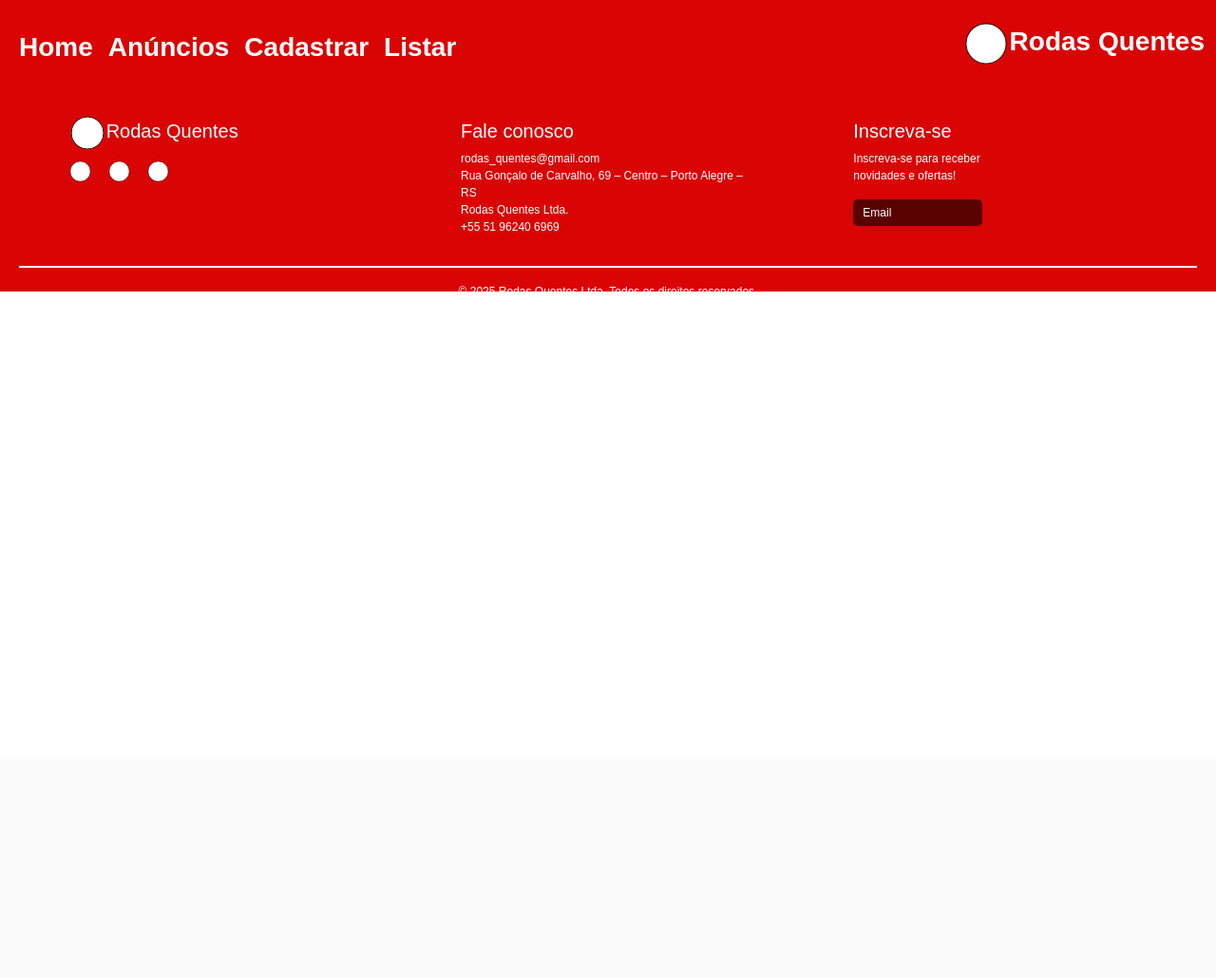
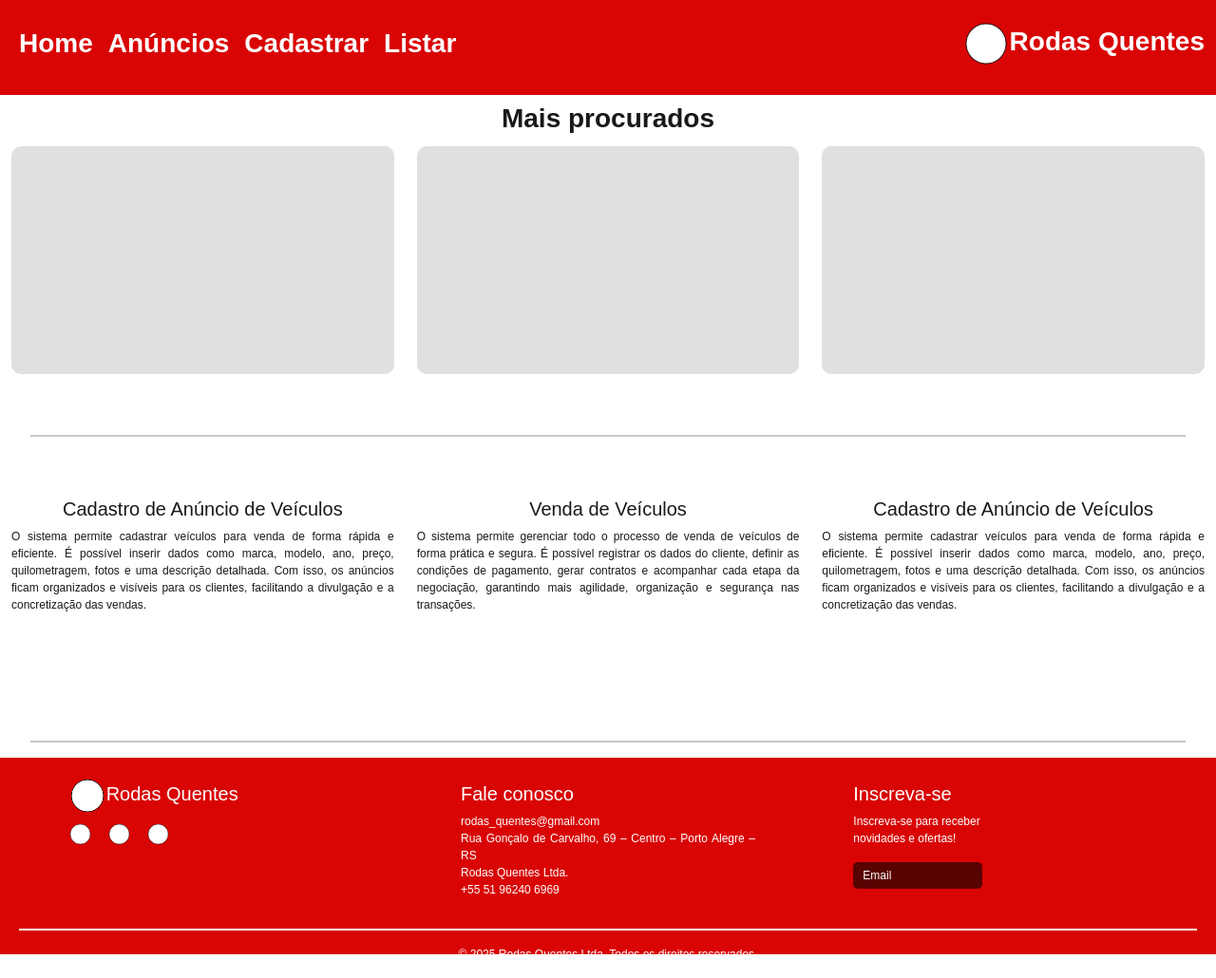
Before and after one commit to pedro-6969/PWII, a PHP site: page / in a window 1280 px wide. Shown: the whole page at 95% size. Before the commit the page ends 307 px from the top, so only its background shows below. Run offline with PHP 8.4, Linux system fonts and the light colour scheme; some web fonts are replaced.

Commit message:
mensagem

```diff
--- a/rodas_quentes/css/style.css
+++ b/rodas_quentes/css/style.css
@@ -47,13 +47,12 @@ body{
     flex-direction: column;
     padding: 20px;
 }
-.h1-white{
+.h1{
     font-family: var(--h1-family);
     font-size: var(--h1-size);
     font-weight: var(--h1-weight);
-    color: var(--white);
 }
-.h1-white:hover{
+.h1:hover{
     color: var(--white) !important;
     text-decoration: none !important;
 }
@@ -67,10 +66,17 @@ h2, .h2{
     font-size: var(--h3-size);
     color: var(--quinary-color);
 }
+.white{
+    color: var(--white);
+}
+.black{
+    color: var(--black);
+}
 p{
     font-family: var(--p-family);
     font-size: var(--p-size);
     color: var(--white);
+    text-align: justify;
 }
 .nav-link:hover{
     text-decoration: underline !important;
@@ -134,16 +140,6 @@ p{
     box-shadow: 0px 0px 100px var(--shadow);
     border-radius: 15px;
 }
-.h1-black{
-    font-family: var(--h1-family);
-    font-size: var(--h1-size);
-    font-weight: var(--h1-weight);
-    color: var(--black);
-}
-.h1-black{
-    color: var(--black);
-    text-decoration: none;
-}
 .input-login{
     width: 400px;
     height: auto;
@@ -180,6 +176,14 @@ p{
     border-radius: 10px;
     margin-top: 36px;
 }
-body.index{
-    min-height: 100vh;
+.card{
+    height: 240px !important;
+    background-color: var(--light-gray) !important;
+    border: none;
+    border-radius: 10px;
 }
+.card-texto{
+    height: 240px !important;
+    border: none;
+    border-radius: 10px;
+}
--- a/rodas_quentes/includes/footer.php
+++ b/rodas_quentes/includes/footer.php
@@ -24,23 +24,23 @@
                 </div>
 
                 <div class="col-xl-3 d-flex flex-column align-items-baseline">
-                    <h2>Fale conosco</h2>
-                    <p>rodas_quentes@gmail.com <br>
+                    <h2 class="white">Fale conosco</h2>
+                    <p class="white">rodas_quentes@gmail.com <br>
                     Rua Gonçalo de Carvalho, 69 – Centro – Porto Alegre – RS <br>
                     Rodas Quentes Ltda. <br>
                     +55 51 96240 6969</p>
                 </div>
 
                 <div class="col-xl-3 d-flex flex-column align-items-baseline">
-                    <h2>Inscreva-se</h2>
-                    <p>Inscreva-se para receber <br>
+                    <h2 class="white">Inscreva-se</h2>
+                    <p class="white">Inscreva-se para receber <br>
                     novidades e ofertas!</p>
                     <input type="email" placeholder="Email">
                 </div>
             </div>
             <hr class="border-2 opacity-100" style="border-color: var(--white);">
             <div class="d-flex flex-column align-items-center justify-content-center">
-                <p>© 2025 Rodas Quentes Ltda. Todos os direitos reservados.</p>
+                <p class="white">© 2025 Rodas Quentes Ltda. Todos os direitos reservados.</p>
             </div>
 
         </div>
--- a/rodas_quentes/includes/header.php
+++ b/rodas_quentes/includes/header.php
@@ -14,22 +14,23 @@
       <div class="collapse navbar-collapse" id="navbarNav">
         <ul class="navbar-nav">
           <li class="nav-item">
-            <a class="nav-link h1-white" aria-current="page" href="/PWII/rodas_quentes/public/index.php">Home</a>
+            <a class="nav-link h1 white" aria-current="page" href="/PWII/rodas_quentes/public/index.php">Home</a>
           </li>
           <li class="nav-item">
-            <a class="nav-link h1-white" aria-current="page" href="/PWII/rodas_quentes/public/anuncios.php">Anúncios</a>
+            <a class="nav-link h1 white" aria-current="page" href="/PWII/rodas_quentes/public/anuncios.php">Anúncios</a>
           </li>
           <li class="nav-item">
-            <a class="nav-link h1-white" aria-current="page" href="/PWII/rodas_quentes/public/anuncio/create-anuncio.php">Cadastrar</a>
+            <a class="nav-link h1 white" aria-current="page" href="/PWII/rodas_quentes/public/anuncio/create-anuncio.php">Cadastrar</a>
           </li>
           <li class="nav-item">
-            <a class="nav-link h1-white" aria-current="page" href="/PWII/rodas_quentes/public/anuncio/read-anuncio.php">Listar</a>
+            <a class="nav-link h1 white" aria-current="page" href="/PWII/rodas_quentes/public/anuncio/read-anuncio.php">Listar</a>
           </li>
         </ul>
       </div>
-      <h1 class="h1-white"><img src="/PWII/rodas_quentes/img/placeholder.png" alt="Logo" style="width: 50px; height: auto;">Rodas Quentes</h1>
+      <h1 class="h1 white"><img src="/PWII/rodas_quentes/img/placeholder.png" alt="Logo" style="width: 50px; height: auto;">Rodas Quentes</h1>
 
 
     </div>
   </div>
 </body>
+</html>
--- a/rodas_quentes/public/index.php
+++ b/rodas_quentes/public/index.php
@@ -1,5 +1,66 @@
 <?php include '../includes/header.php'; ?>
-<body class="index">
+<body>
+    <div class="container-fluid">
+        <div class="d-flex justify-content-center m-1 mt-2">
+            <h1 class="h1 black">Mais procurados</h1>
+        </div>
+        <div class="row justify-content-center">
+            <div class="col-xl-4">
+                <div class="card">
+                </div>
+            </div>
+            <div class="col-xl-4">
+                <div class="card">
+                </div>
+            </div>
+            <div class="col-xl-4 mb-5">
+                <div class="card">
+                </div>
+            </div>
+        </div>
+    </div>
+    <div class="d-flex justify-content-center">
+        <hr style="border-color: var(--light-gray); width: 95%; border: solid 1px;">
+    </div>
+
+    <div class="container-fluid">
+
+        <div class="row justify-content-center">
+            <div class="col-xl-4">
+                <div class="card-texto">
+                    <div class="card-body d-flex flex-column align-items-center justify-content-baseline h-100 mt-5">
+                        <h2 class="black">Cadastro de Anúncio de Veículos</h2>
+                        <p class="black">
+                        O sistema permite cadastrar veículos para venda de forma rápida e eficiente. É possível inserir dados como marca, modelo, ano, preço, quilometragem, fotos e uma descrição detalhada. Com isso, os anúncios ficam organizados e visíveis para os clientes, facilitando a divulgação e a concretização das vendas.
+                        </p>
+                    </div>
+                </div>
+            </div>
+            <div class="col-xl-4">
+                <div class="card-texto">
+                    <div class="card-body d-flex flex-column align-items-center justify-content-baseline h-100 mt-5">
+                        <h2 class="black">Venda de Veículos</h2>
+                        <p class="black">
+                        O sistema permite gerenciar todo o processo de venda de veículos de forma prática e segura. É possível registrar os dados do cliente, definir as condições de pagamento, gerar contratos e acompanhar cada etapa da negociação, garantindo mais agilidade, organização e segurança nas transações.                        </p>
+                    </div>
+                </div>
+            </div>
+            <div class="col-xl-4">
+                <div class="card-texto">
+                    <div class="card-body d-flex flex-column align-items-center justify-content-baseline h-100 mt-5">
+                        <h2 class="black">Cadastro de Anúncio de Veículos</h2>
+                        <p class="black">
+                        O sistema permite cadastrar veículos para venda de forma rápida e eficiente. É possível inserir dados como marca, modelo, ano, preço, quilometragem, fotos e uma descrição detalhada. Com isso, os anúncios ficam organizados e visíveis para os clientes, facilitando a divulgação e a concretização das vendas.
+                        </p>
+                    </div>
+                </div>
+            </div>
+        </div>
+    </div>
+
+    <div class="d-flex justify-content-center">
+        <hr style="border-color: var(--light-gray); width: 95%; border: solid 1px;">
+    </div>
 
 </body>
 <?php include '../includes/footer.php'; ?>
```
Also changed, not shown: rodas_quentes/public/login.php (+4 -4 lines).
